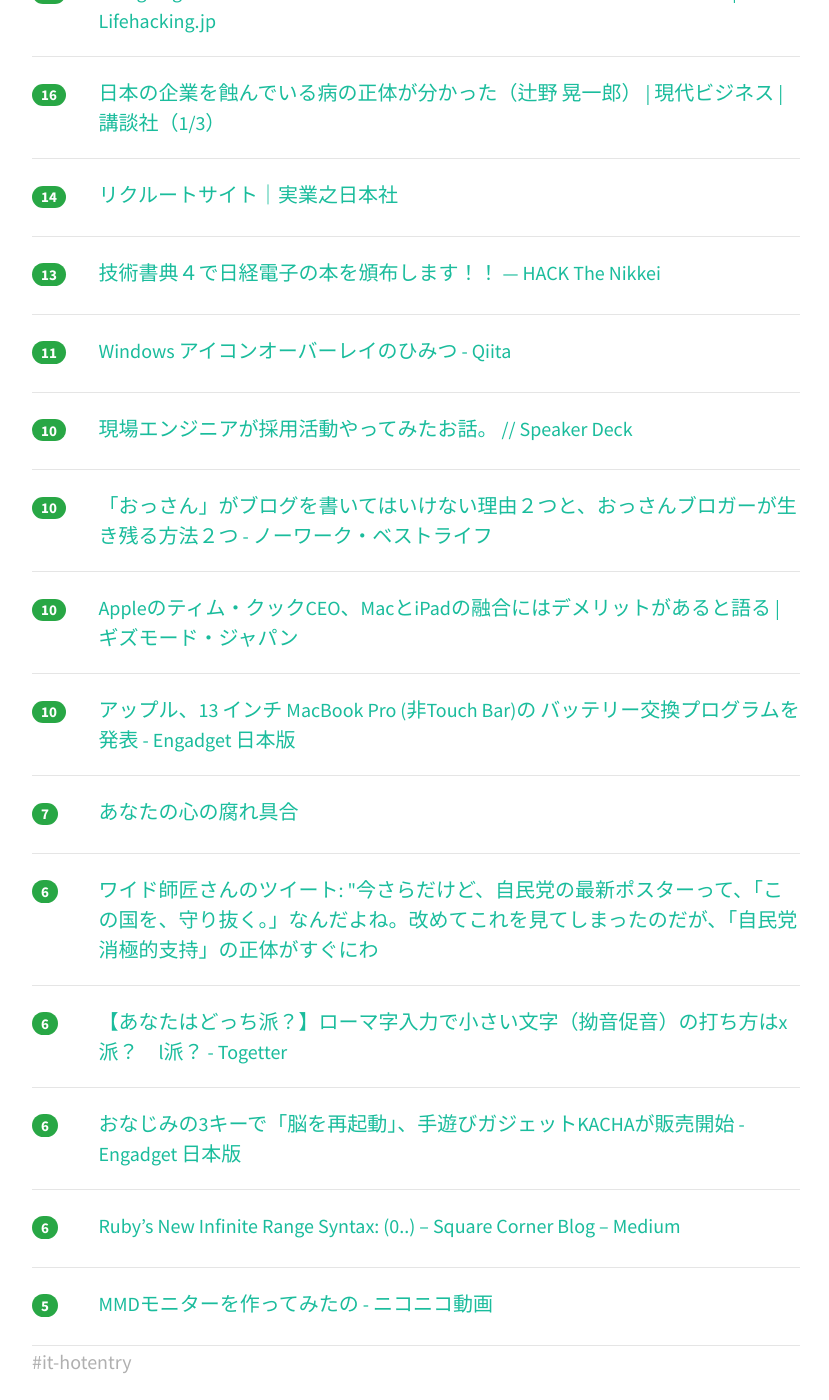
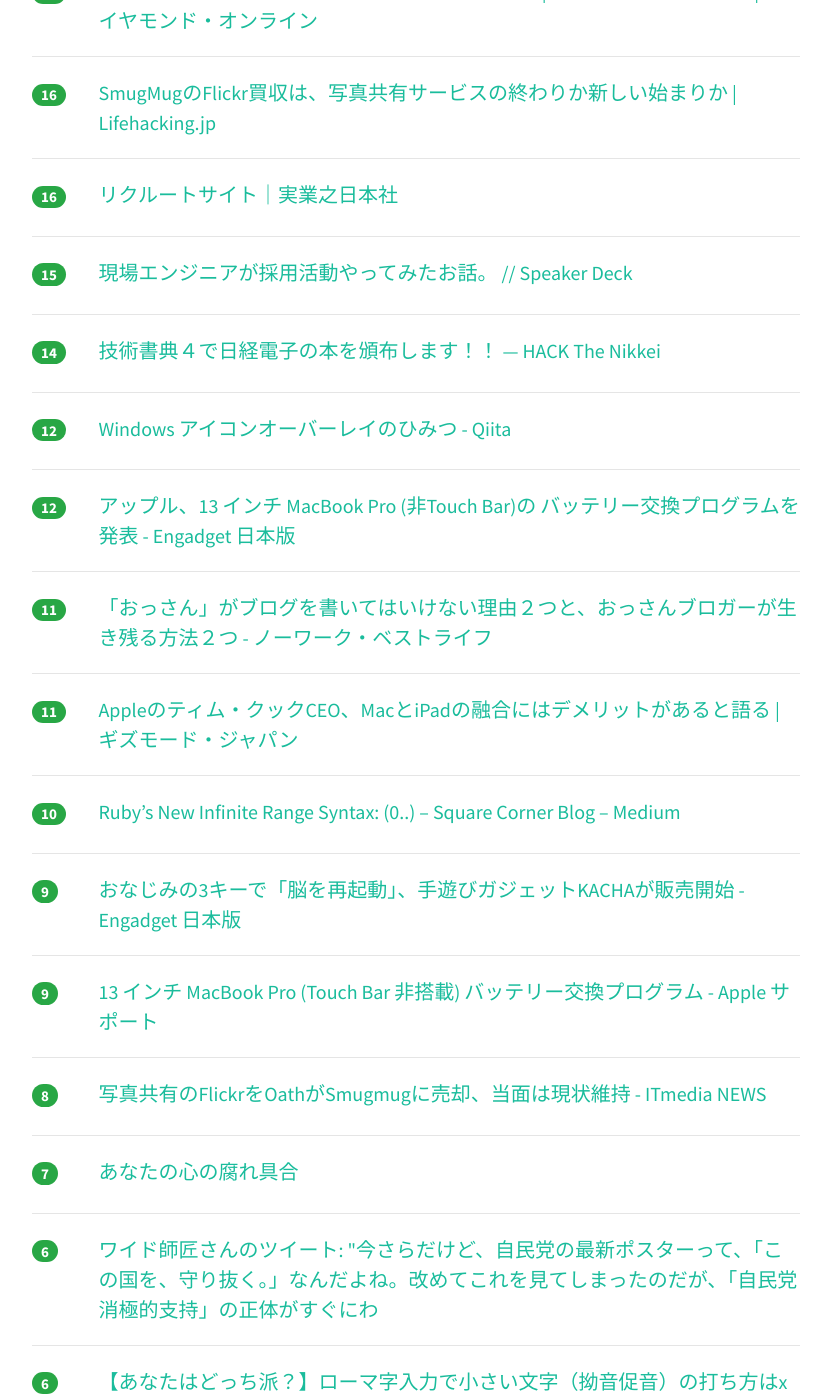
Before and after one commit to yatta47/hatena-matome-site, a Jekyll site: the page built from _posts/2018-04-22-hatena.md, in a window 1280 px wide and 1400 px high, scrolled down 1089 px. Shown: the whole window, without its empty margins (224-1053 px from the left). Built offline with Jekyll 4.4.1, drawn with Linux system fonts in a browser that asks for light colours; nearby versions of some CDN libraries; some of the changed text lies outside the part shown.

Commit message:
Updated 2018-04-22

```diff
--- a/_posts/2018-04-22-hatena.md
+++ b/_posts/2018-04-22-hatena.md
@@ -1,33 +1,38 @@
 ---
 layout: post
 title:  "2018-04-22 はてぶIT"
-date:   2018-04-22 11:02:07
+date:   2018-04-22 12:02:47
 tags: [it-hotentry]
 ---
-23 件のデータあり
+26 件のデータあり
 
 <hr><div class="row">
-<div class="col-1"><span class="badge badge-pill badge-success h2">98</span></div>
+<div class="col-1"><span class="badge badge-pill badge-success h2">123</span></div>
 <div class="col-11"><a href='https://scrapbox.io/shokai/CSS%E3%83%AC%E3%82%B9%E3%83%9D%E3%83%B3%E3%82%B7%E3%83%96%E3%83%87%E3%82%B6%E3%82%A4%E3%83%B3%E3%82%92SPA%E3%81%A7%E4%BD%BF%E3%81%86%E3%81%A8%E7%A0%B4%E6%BB%85%E3%81%99%E3%82%8B' target='_blank'>CSSレスポンシブデザインをSPAで使うと破滅する - 橋本商会</a></div>
 </div>
 <hr>
 <div class="row">
-<div class="col-1"><span class="badge badge-pill badge-success h2">26</span></div>
+<div class="col-1"><span class="badge badge-pill badge-success h2">32</span></div>
 <div class="col-11"><a href='https://speakerdeck.com/kmagai/cashfalseyusahiriteiwozhi-eru-ni-chou-i-ji-shu' target='_blank'>CASHのユーザビリティを支える（泥臭い）技術 // Speaker Deck</a></div>
 </div>
 <hr>
 <div class="row">
-<div class="col-1"><span class="badge badge-pill badge-success h2">23</span></div>
+<div class="col-1"><span class="badge badge-pill badge-success h2">28</span></div>
+<div class="col-11"><a href='https://hakobe932.hatenablog.com/entry/2018/04/22/003000' target='_blank'>grpc-gateway と使われてるProtocolBuffer周辺技術メモ - はこべにっき ♨</a></div>
+</div>
+<hr>
+<div class="row">
+<div class="col-1"><span class="badge badge-pill badge-success h2">26</span></div>
 <div class="col-11"><a href='https://aws.amazon.com/jp/about-aws/whats-new/2018/04/introducing-aws-blockchain-templates/' target='_blank'>Ethereum および Hyperledger Fabric 向け AWS Blockchain Templates の導入</a></div>
 </div>
 <hr>
 <div class="row">
-<div class="col-1"><span class="badge badge-pill badge-success h2">22</span></div>
-<div class="col-11"><a href='https://hakobe932.hatenablog.com/entry/2018/04/22/003000' target='_blank'>grpc-gateway と使われてるProtocolBuffer周辺技術メモ - はこべにっき ♨</a></div>
+<div class="col-1"><span class="badge badge-pill badge-success h2">23</span></div>
+<div class="col-11"><a href='http://gendai.ismedia.jp/articles/-/55192' target='_blank'>日本の企業を蝕んでいる病の正体が分かった（辻野 晃一郎） | 現代ビジネス | 講談社（1/3）</a></div>
 </div>
 <hr>
 <div class="row">
-<div class="col-1"><span class="badge badge-pill badge-success h2">21</span></div>
+<div class="col-1"><span class="badge badge-pill badge-success h2">22</span></div>
 <div class="col-11"><a href='http://tdual.hatenablog.com/entry/2018/04/21/004620' target='_blank'>A/Bテストの評価をベイズ統計でやってみない？ - tdualのブログ</a></div>
 </div>
 <hr>
@@ -42,7 +47,7 @@ tags: [it-hotentry]
 </div>
 <hr>
 <div class="row">
-<div class="col-1"><span class="badge badge-pill badge-success h2">17</span></div>
+<div class="col-1"><span class="badge badge-pill badge-success h2">19</span></div>
 <div class="col-11"><a href='http://diamond.jp/articles/-/164676' target='_blank'>理想的なチーム作りには4＋2タイプの人材が必要 | 最高のイノベーション | ダイヤモンド・オンライン</a></div>
 </div>
 <hr>
@@ -53,42 +58,57 @@ tags: [it-hotentry]
 <hr>
 <div class="row">
 <div class="col-1"><span class="badge badge-pill badge-success h2">16</span></div>
-<div class="col-11"><a href='http://gendai.ismedia.jp/articles/-/55192' target='_blank'>日本の企業を蝕んでいる病の正体が分かった（辻野 晃一郎） | 現代ビジネス | 講談社（1/3）</a></div>
+<div class="col-11"><a href='http://www.j-n.co.jp/recruit/' target='_blank'>リクルートサイト｜実業之日本社</a></div>
+</div>
+<hr>
+<div class="row">
+<div class="col-1"><span class="badge badge-pill badge-success h2">15</span></div>
+<div class="col-11"><a href='https://speakerdeck.com/oogfranz/xian-chang-enziniagacai-yong-huo-dong-yatutemitaohua' target='_blank'>現場エンジニアが採用活動やってみたお話。 // Speaker Deck</a></div>
 </div>
 <hr>
 <div class="row">
 <div class="col-1"><span class="badge badge-pill badge-success h2">14</span></div>
-<div class="col-11"><a href='http://www.j-n.co.jp/recruit/' target='_blank'>リクルートサイト｜実業之日本社</a></div>
-</div>
-<hr>
-<div class="row">
-<div class="col-1"><span class="badge badge-pill badge-success h2">13</span></div>
 <div class="col-11"><a href='https://hack.nikkei.com/blog/tech_book_fest04/' target='_blank'>技術書典４で日経電子の本を頒布します！！ — HACK The Nikkei</a></div>
 </div>
 <hr>
 <div class="row">
-<div class="col-1"><span class="badge badge-pill badge-success h2">11</span></div>
+<div class="col-1"><span class="badge badge-pill badge-success h2">12</span></div>
 <div class="col-11"><a href='https://qiita.com/Wurly/items/4f3fcbdfda0d213c4ad9' target='_blank'>Windows アイコンオーバーレイのひみつ - Qiita</a></div>
 </div>
 <hr>
 <div class="row">
-<div class="col-1"><span class="badge badge-pill badge-success h2">10</span></div>
-<div class="col-11"><a href='https://speakerdeck.com/oogfranz/xian-chang-enziniagacai-yong-huo-dong-yatutemitaohua' target='_blank'>現場エンジニアが採用活動やってみたお話。 // Speaker Deck</a></div>
+<div class="col-1"><span class="badge badge-pill badge-success h2">12</span></div>
+<div class="col-11"><a href='https://japanese.engadget.com/2018/04/21/13-macbook-pro-touch-bar/' target='_blank'>アップル、13 インチ MacBook Pro (非Touch Bar)の バッテリー交換プログラムを発表 - Engadget 日本版</a></div>
 </div>
 <hr>
 <div class="row">
-<div class="col-1"><span class="badge badge-pill badge-success h2">10</span></div>
+<div class="col-1"><span class="badge badge-pill badge-success h2">11</span></div>
 <div class="col-11"><a href='http://www.matome-pro.com/entry/ossan-blog' target='_blank'>「おっさん」がブログを書いてはいけない理由２つと、おっさんブロガーが生き残る方法２つ - ノーワーク・ベストライフ</a></div>
 </div>
 <hr>
 <div class="row">
-<div class="col-1"><span class="badge badge-pill badge-success h2">10</span></div>
+<div class="col-1"><span class="badge badge-pill badge-success h2">11</span></div>
 <div class="col-11"><a href='https://www.gizmodo.jp/2018/04/tim-said-ipadmac.html' target='_blank'>Appleのティム・クックCEO、MacとiPadの融合にはデメリットがあると語る | ギズモード・ジャパン</a></div>
 </div>
 <hr>
 <div class="row">
 <div class="col-1"><span class="badge badge-pill badge-success h2">10</span></div>
-<div class="col-11"><a href='https://japanese.engadget.com/2018/04/21/13-macbook-pro-touch-bar/' target='_blank'>アップル、13 インチ MacBook Pro (非Touch Bar)の バッテリー交換プログラムを発表 - Engadget 日本版</a></div>
+<div class="col-11"><a href='https://medium.com/square-corner-blog/97777cf06270' target='_blank'>Ruby’s New Infinite Range Syntax: (0..) – Square Corner Blog – Medium</a></div>
+</div>
+<hr>
+<div class="row">
+<div class="col-1"><span class="badge badge-pill badge-success h2">9</span></div>
+<div class="col-11"><a href='https://japanese.engadget.com/2018/04/21/3-kacha/' target='_blank'>おなじみの3キーで「脳を再起動」、手遊びガジェットKACHAが販売開始 - Engadget 日本版</a></div>
+</div>
+<hr>
+<div class="row">
+<div class="col-1"><span class="badge badge-pill badge-success h2">9</span></div>
+<div class="col-11"><a href='https://www.apple.com/jp/support/13inch-macbookpro-battery-replacement/' target='_blank'>13 インチ MacBook Pro (Touch Bar 非搭載) バッテリー交換プログラム - Apple サポート</a></div>
+</div>
+<hr>
+<div class="row">
+<div class="col-1"><span class="badge badge-pill badge-success h2">8</span></div>
+<div class="col-11"><a href='http://www.itmedia.co.jp/news/articles/1804/22/news014.html' target='_blank'>写真共有のFlickrをOathがSmugmugに売却、当面は現状維持 - ITmedia NEWS</a></div>
 </div>
 <hr>
 <div class="row">
@@ -107,17 +127,12 @@ tags: [it-hotentry]
 </div>
 <hr>
 <div class="row">
-<div class="col-1"><span class="badge badge-pill badge-success h2">6</span></div>
-<div class="col-11"><a href='https://japanese.engadget.com/2018/04/21/3-kacha/' target='_blank'>おなじみの3キーで「脳を再起動」、手遊びガジェットKACHAが販売開始 - Engadget 日本版</a></div>
-</div>
-<hr>
-<div class="row">
-<div class="col-1"><span class="badge badge-pill badge-success h2">6</span></div>
-<div class="col-11"><a href='https://medium.com/square-corner-blog/97777cf06270' target='_blank'>Ruby’s New Infinite Range Syntax: (0..) – Square Corner Blog – Medium</a></div>
+<div class="col-1"><span class="badge badge-pill badge-success h2">5</span></div>
+<div class="col-11"><a href='http://www.nicovideo.jp/watch/sm33086157' target='_blank'>MMDモニターを作ってみたの - ニコニコ動画</a></div>
 </div>
 <hr>
 <div class="row">
 <div class="col-1"><span class="badge badge-pill badge-success h2">5</span></div>
-<div class="col-11"><a href='http://www.nicovideo.jp/watch/sm33086157' target='_blank'>MMDモニターを作ってみたの - ニコニコ動画</a></div>
+<div class="col-11"><a href='http://www.wakajitsukohei.com/entry/2018/04/22/002843' target='_blank'>ココナラで評判のクリエイター様にブログをカスタマイズして頂いた感想 - ワカジツな日々</a></div>
 </div>
 <hr>
```
